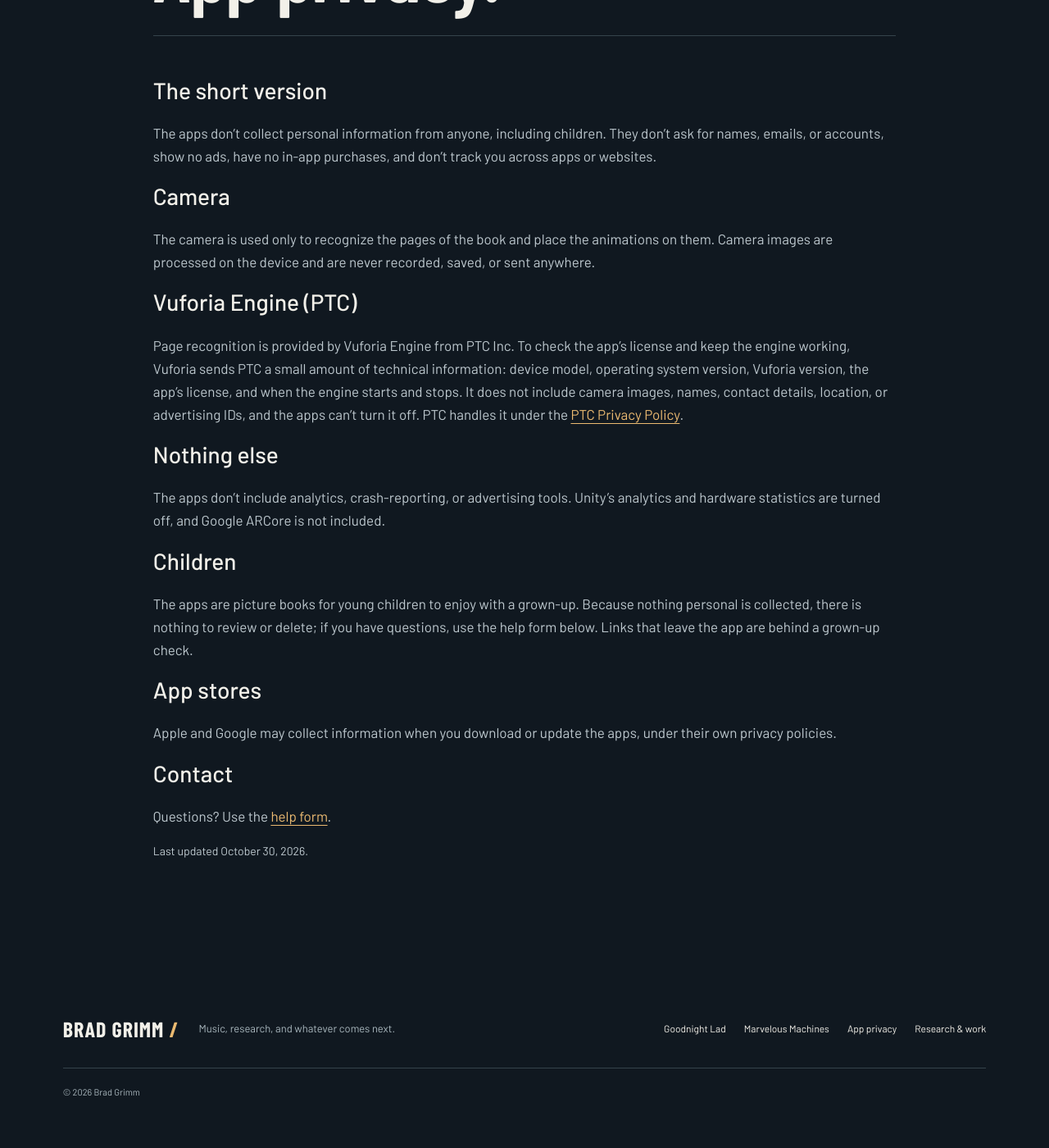
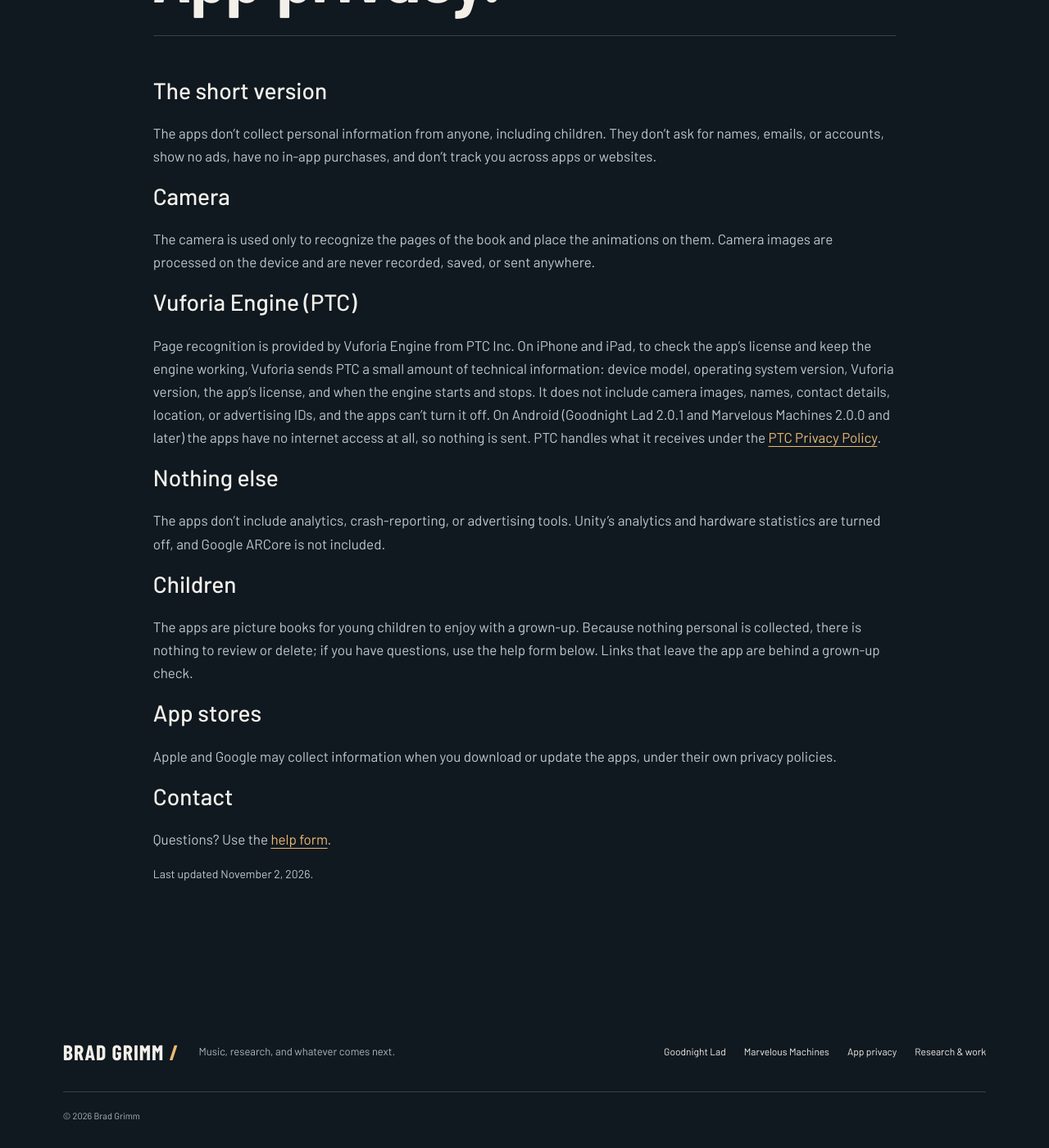
Before and after one commit to bradgrimm/bradgrimm.github.io, a Jekyll site: the page goodnightlad/privacy/index.html, which Jekyll copies as it is, in a window 1280 px wide and 1400 px high, scrolled down 316 px. Shown: the whole window at 82% size. Built offline with Jekyll 4.4.1, drawn with Linux system fonts in a browser that asks for light colours; some web fonts are replaced; before the commit the page ends 1688 px from its top, so only the background shows below that.

Commit message:
App privacy: Android builds send nothing (no internet permission); Vuforia stats are iOS only
Co-Authored-By: Claude Opus 5.5 <noreply@anthropic.com>
Claude-Session: https://claude.ai/code/session_01PmSmTKJhzfUvw7qTm45xRV

```diff
--- a/goodnightlad/privacy/index.html
+++ b/goodnightlad/privacy/index.html
@@ -2,8 +2,8 @@
 <p class="section-label">GOODNIGHT LAD · MARVELOUS MACHINES</p><h1>App privacy.</h1>
 <div class="about-section"><h3>The short version</h3><p>The apps don’t collect personal information from anyone, including children. They don’t ask for names, emails, or accounts, show no ads, have no in-app purchases, and don’t track you across apps or websites.</p>
 <h3>Camera</h3><p>The camera is used only to recognize the pages of the book and place the animations on them. Camera images are processed on the device and are never recorded, saved, or sent anywhere.</p>
-<h3>Vuforia Engine (PTC)</h3><p>Page recognition is provided by Vuforia Engine from PTC Inc. To check the app’s license and keep the engine working, Vuforia sends PTC a small amount of technical information: device model, operating system version, Vuforia version, the app’s license, and when the engine starts and stops. It does not include camera images, names, contact details, location, or advertising IDs, and the apps can’t turn it off. PTC handles it under the <a href="https://www.ptc.com/en/documents/policies/privacy">PTC Privacy Policy</a>.</p>
+<h3>Vuforia Engine (PTC)</h3><p>Page recognition is provided by Vuforia Engine from PTC Inc. On iPhone and iPad, to check the app’s license and keep the engine working, Vuforia sends PTC a small amount of technical information: device model, operating system version, Vuforia version, the app’s license, and when the engine starts and stops. It does not include camera images, names, contact details, location, or advertising IDs, and the apps can’t turn it off. On Android (Goodnight Lad 2.0.1 and Marvelous Machines 2.0.0 and later) the apps have no internet access at all, so nothing is sent. PTC handles what it receives under the <a href="https://www.ptc.com/en/documents/policies/privacy">PTC Privacy Policy</a>.</p>
 <h3>Nothing else</h3><p>The apps don’t include analytics, crash-reporting, or advertising tools. Unity’s analytics and hardware statistics are turned off, and Google ARCore is not included.</p>
 <h3>Children</h3><p>The apps are picture books for young children to enjoy with a grown-up. Because nothing personal is collected, there is nothing to review or delete; if you have questions, use the help form below. Links that leave the app are behind a grown-up check.</p>
 <h3>App stores</h3><p>Apple and Google may collect information when you download or update the apps, under their own privacy policies.</p>
-<h3>Contact</h3><p>Questions? Use the <a href="/goodnightlad/#support">help form</a>.</p><p class="publication-meta">Last updated October 30, 2026.</p></div></main><footer><a class="wordmark" href="/">BRAD GRIMM<span> / </span></a><p>Music, research, and whatever comes next.</p><div><a href="/goodnightlad/">Goodnight Lad</a><a href="/marvelousmachines/">Marvelous Machines</a><a href="/goodnightlad/privacy/">App privacy</a><a href="/work/">Research & work</a></div><small>© 2026 Brad Grimm</small></footer></body></html>
+<h3>Contact</h3><p>Questions? Use the <a href="/goodnightlad/#support">help form</a>.</p><p class="publication-meta">Last updated November 2, 2026.</p></div></main><footer><a class="wordmark" href="/">BRAD GRIMM<span> / </span></a><p>Music, research, and whatever comes next.</p><div><a href="/goodnightlad/">Goodnight Lad</a><a href="/marvelousmachines/">Marvelous Machines</a><a href="/goodnightlad/privacy/">App privacy</a><a href="/work/">Research & work</a></div><small>© 2026 Brad Grimm</small></footer></body></html>
```
